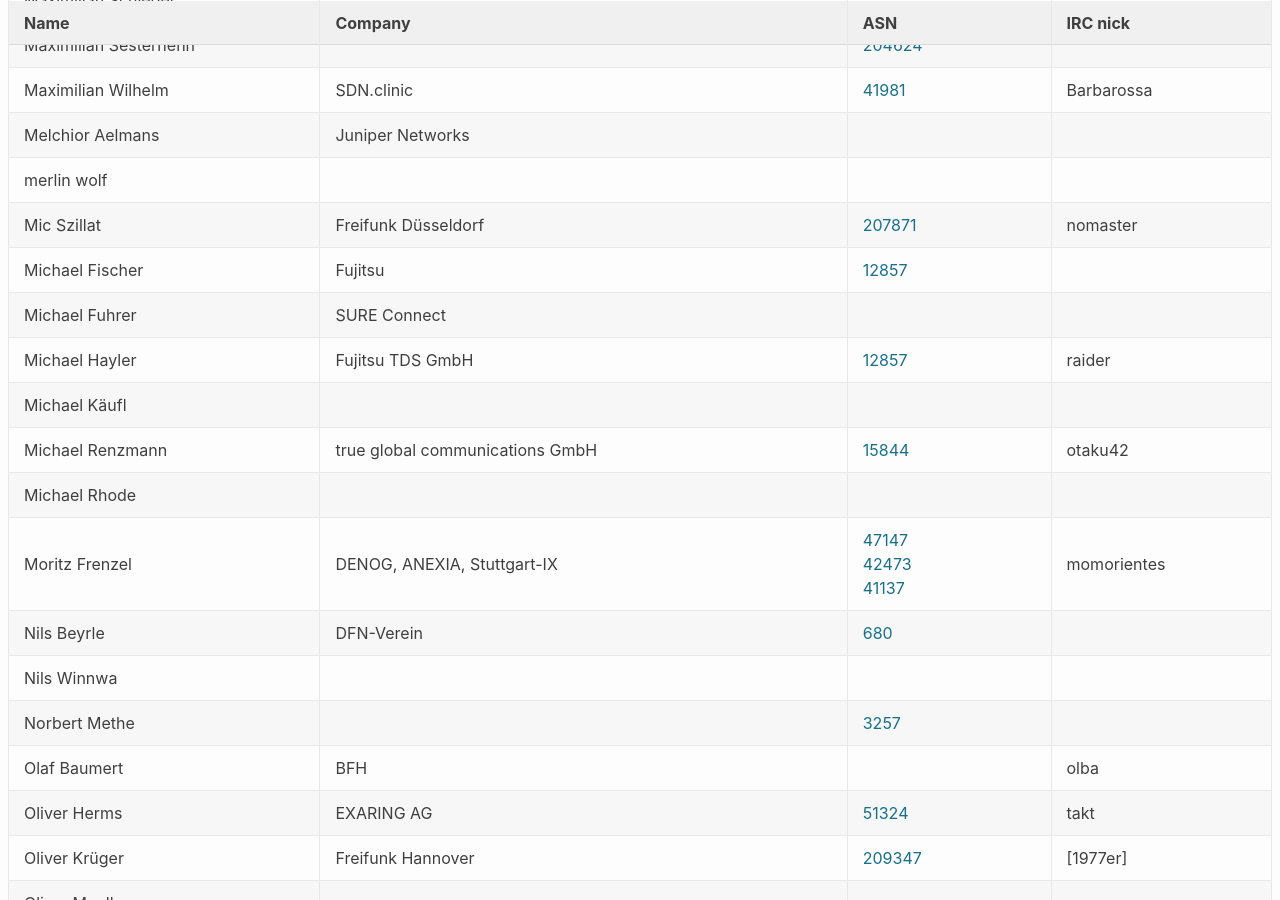
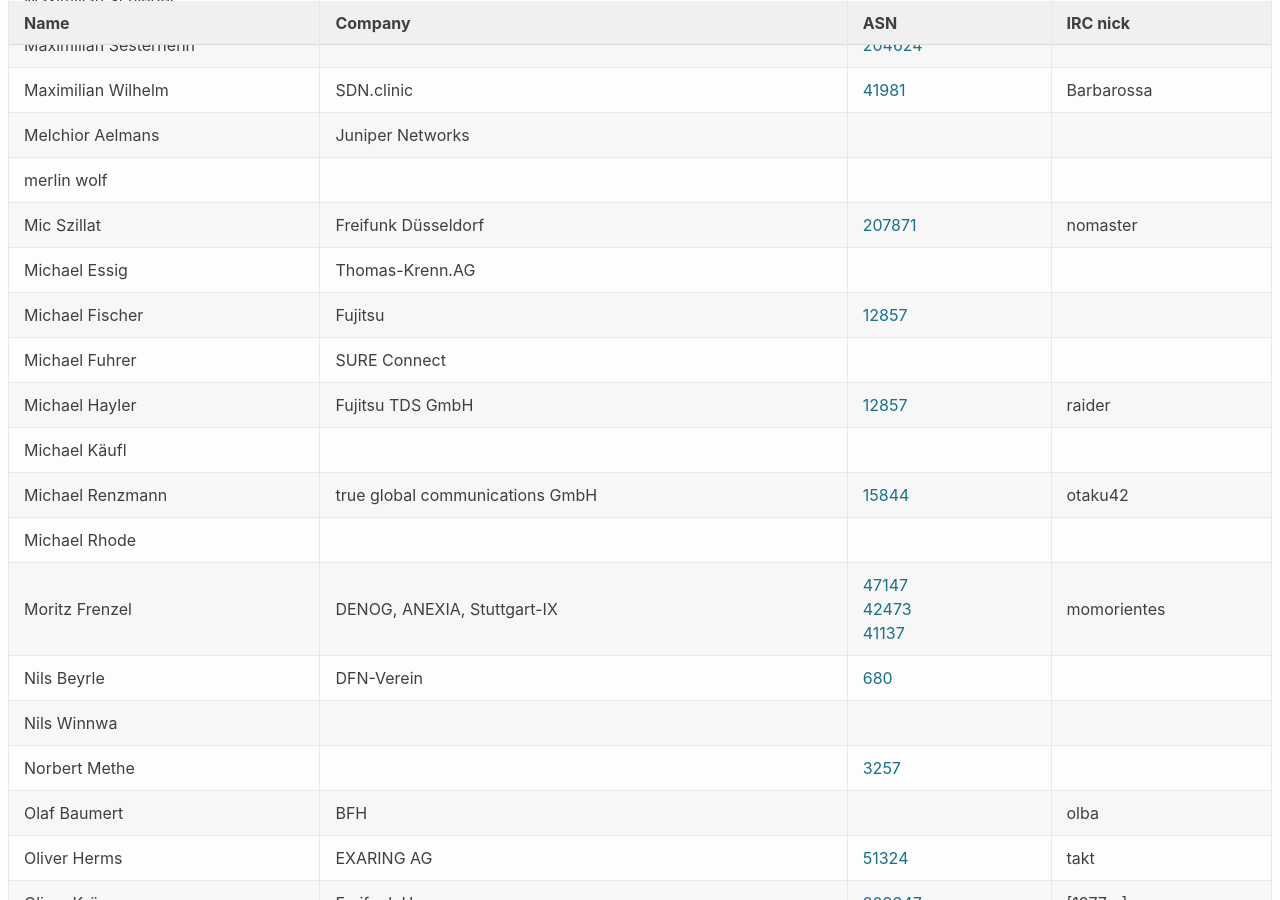
Before and after one commit to denog/pretix-attendeelist, a Jekyll site: the page built from index.markdown, in a window 1280 px wide and 900 px high, scrolled down 7846 px. Built offline with Jekyll 4.4.1, drawn with Linux system fonts in a browser that asks for light colours.

Commit message:
Latest data: Sat Oct 17 15:24:20 UTC 2020

```diff
--- a/_data/attendees.json
+++ b/_data/attendees.json
@@ -1002,6 +1002,12 @@
     "asn": null
   },
   {
+    "name": "Michael Essig",
+    "company": "Thomas-Krenn.AG",
+    "irc": null,
+    "asn": null
+  },
+  {
     "name": "Michael Fischer",
     "company": "Fujitsu",
     "irc": null,
```
